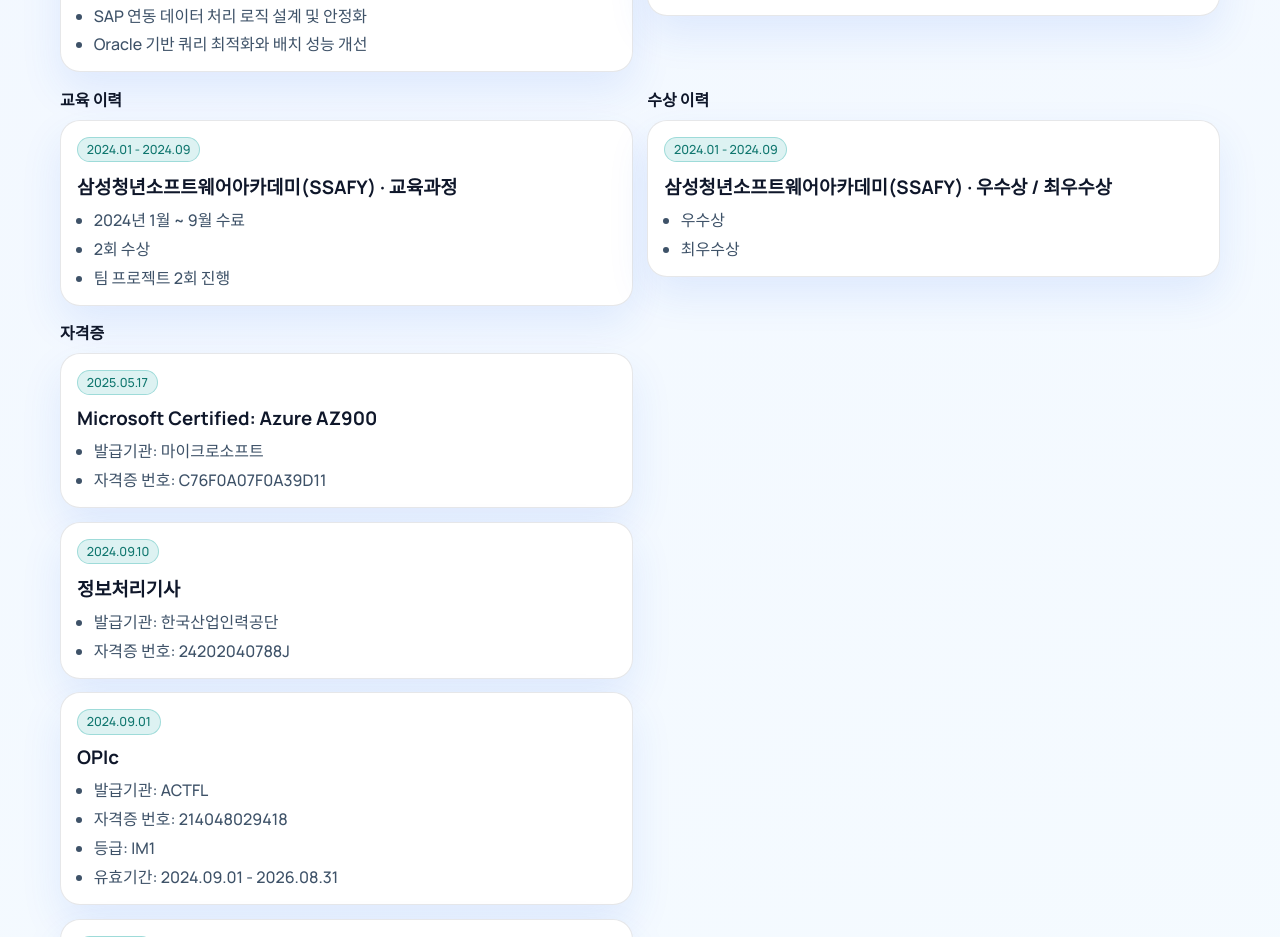
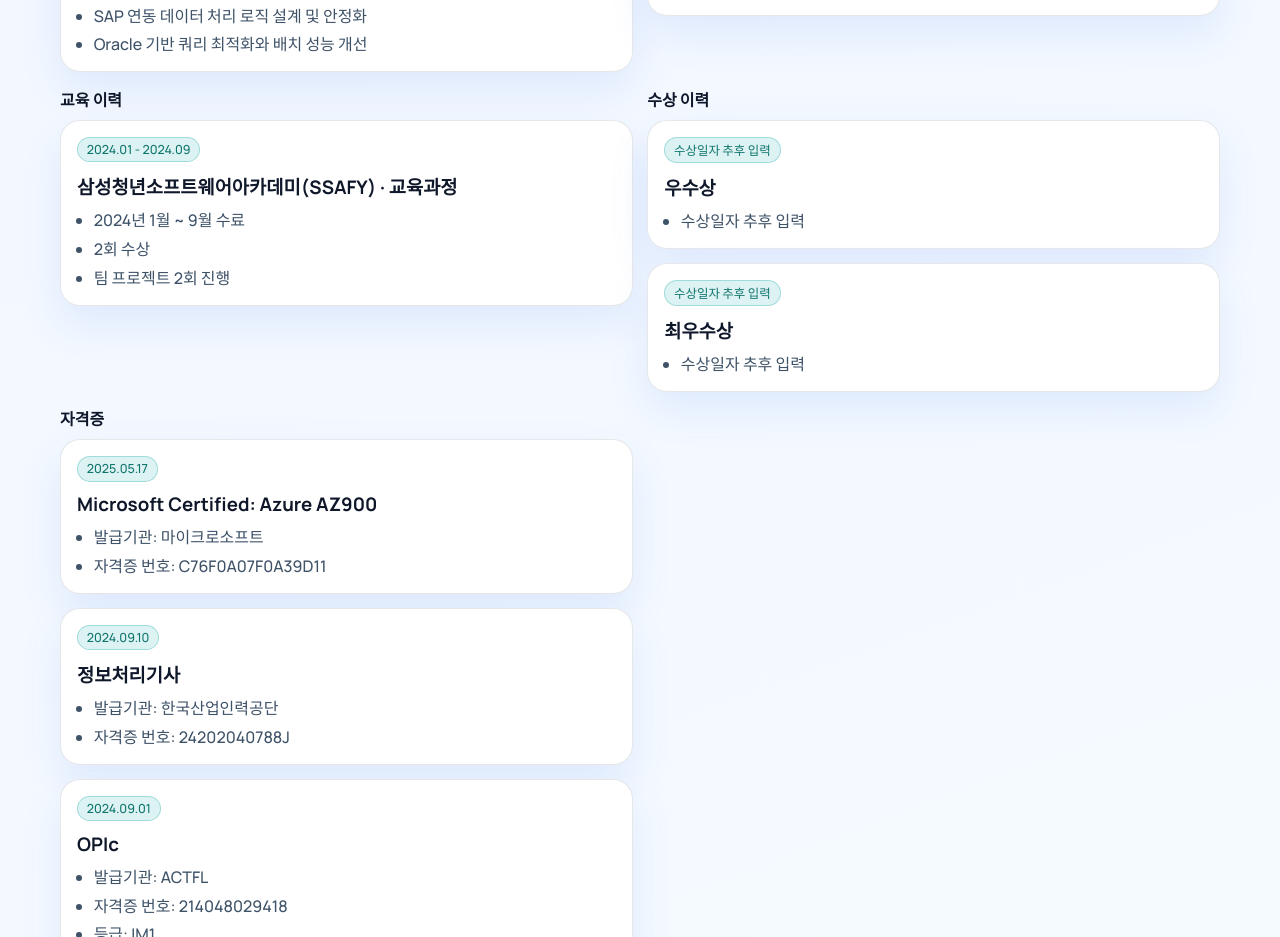
Before and after one commit to IanToo2/portfolio, a React (Vite) app: page / in a window 1280 px wide. Shown: the part 4020-4957 px from the top of the page. Built offline with nearby package versions, Linux system fonts and the light colour scheme.

Commit message:
Split awards into separate cards and remove SSAFY prefix

```diff
--- a/src/App.jsx
+++ b/src/App.jsx
@@ -338,7 +338,11 @@ export default function App() {
             <TimelineGroup title={t.timelineTitles.work} items={localizedExperience} />
             <TimelineGroup title={t.timelineTitles.education} items={localizedEducation} />
             <TimelineGroup title={t.timelineTitles.training} items={localizedTraining} />
-            <TimelineGroup title={t.timelineTitles.awards} items={localizedAwards} />
+            <TimelineGroup
+              title={t.timelineTitles.awards}
+              items={localizedAwards}
+              showOrganizationInHeading={false}
+            />
             <TimelineGroup
               title={t.timelineTitles.certifications}
               items={localizedCertifications}
--- a/src/data/portfolioData.js
+++ b/src/data/portfolioData.js
@@ -157,19 +157,31 @@ export const TRAINING = [
 
 export const AWARDS = [
   {
-    period: "2024.01 - 2024.09",
-    periodEn: "Jan 2024 - Sep 2024",
-    organization: "삼성청년소프트웨어아카데미(SSAFY)",
-    organizationEn: "Samsung Youth Software Academy (SSAFY)",
-    title: "우수상 / 최우수상",
-    titleEn: "Excellence Award / Grand Prize",
+    period: "수상일자 추후 입력",
+    periodEn: "Date to be added",
+    organization: "",
+    organizationEn: "",
+    title: "우수상",
+    titleEn: "Excellence Award",
     bullets: [
-      "우수상",
-      "최우수상"
+      "수상일자 추후 입력"
     ],
     bulletsEn: [
-      "Excellence Award",
-      "Grand Prize"
+      "Date to be added"
+    ]
+  },
+  {
+    period: "수상일자 추후 입력",
+    periodEn: "Date to be added",
+    organization: "",
+    organizationEn: "",
+    title: "최우수상",
+    titleEn: "Grand Prize",
+    bullets: [
+      "수상일자 추후 입력"
+    ],
+    bulletsEn: [
+      "Date to be added"
     ]
   }
 ];
```
